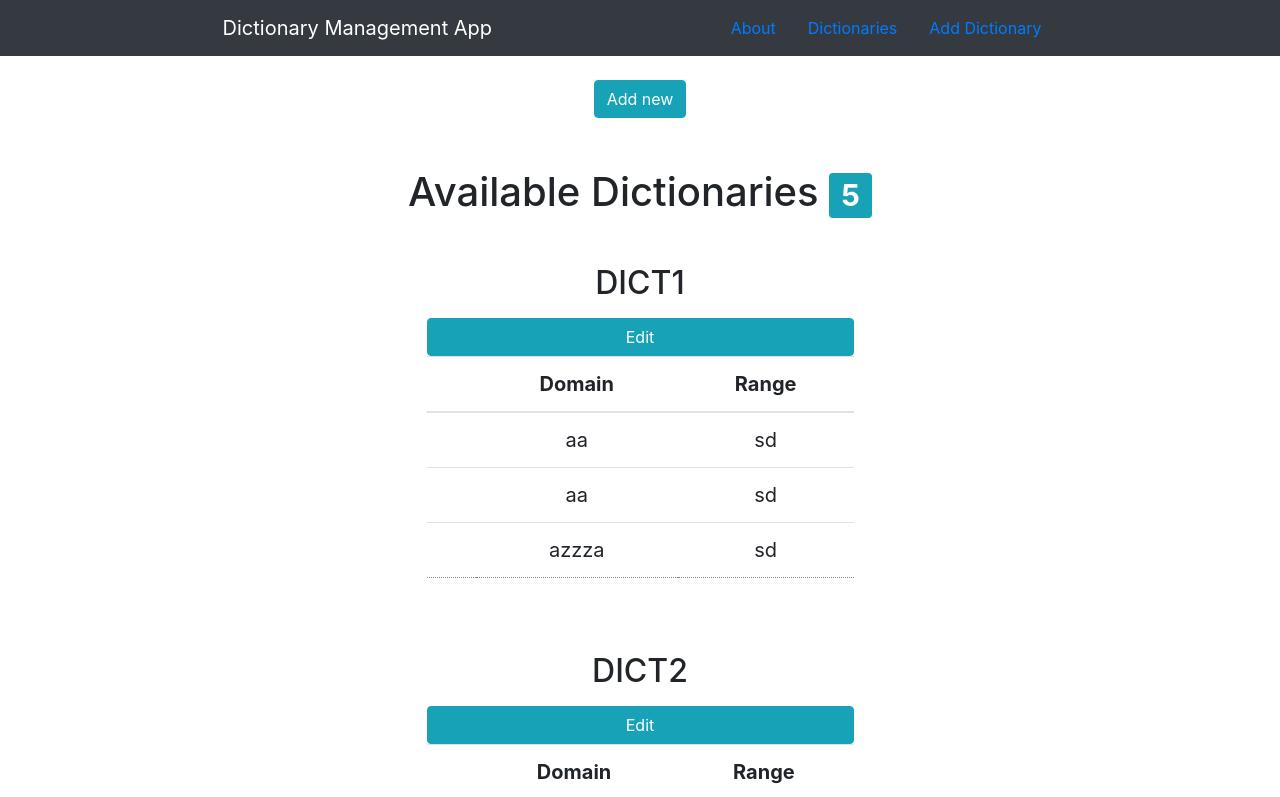
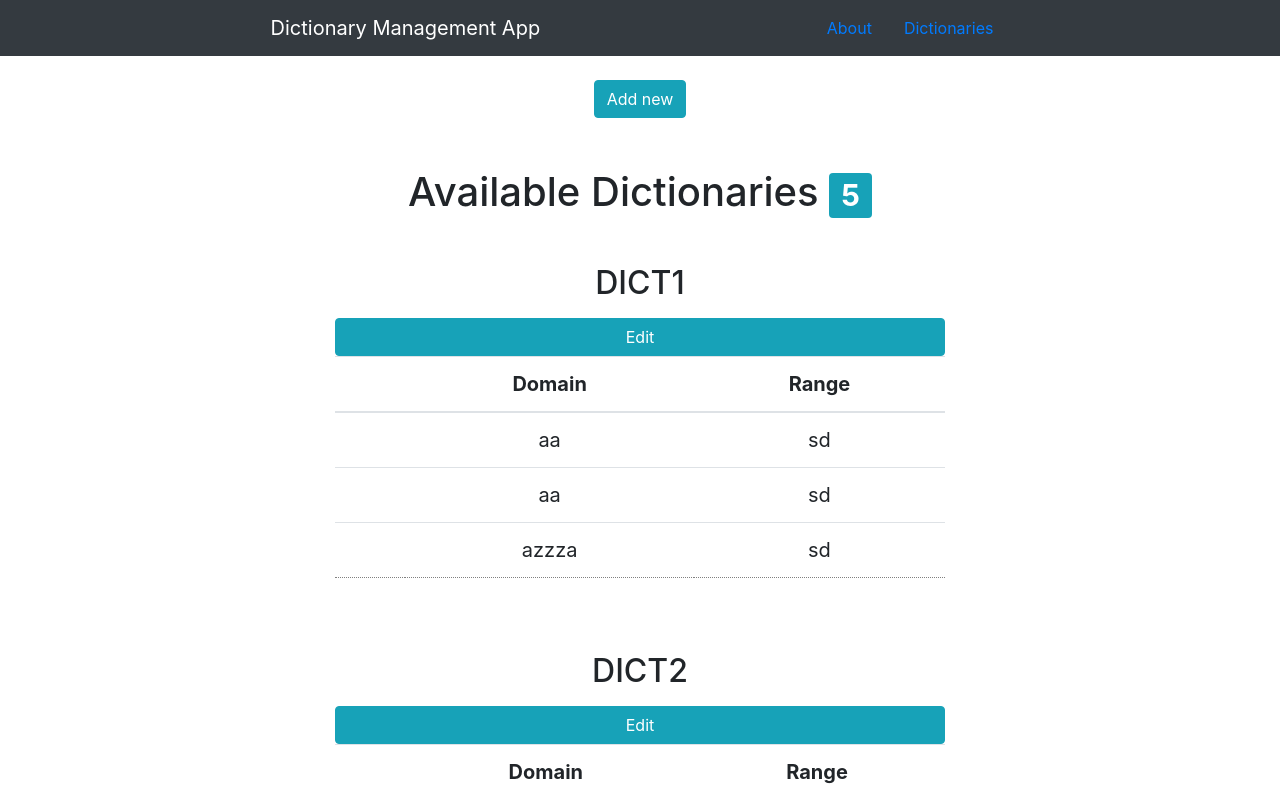
Before and after one commit to Doszka813/dictionary-management-app-reactJS, a React app: page /dictionaries in a window 1280 px wide. Shown: the top 797 px of the page. Built offline with nearby package versions, Linux system fonts and the light colour scheme.

Commit message:
view toggle list/create pt2 finish create fix

```diff
--- a/src/app/App.js
+++ b/src/app/App.js
@@ -131,7 +131,7 @@ class App extends Component {
       <Button color="info" onClick={this.toggleView}>{this.state.isCreateMode ? 'End' : 'Add new'}</Button>
 
       { this.state.isCreateMode
-        ? <DictionaryCreator addDictionary={this.addDictionary} />
+        ? <DictionaryCreator toggleView={this.toggleView} addDictionary={this.addDictionary} />
         : <DictionariesList dictionaries={this.state.dictionaries} />
       }
       </div>
--- a/src/app/components/About.js
+++ b/src/app/components/About.js
@@ -7,7 +7,7 @@ class About extends Component {
     return (
       <div className="About">
         <h1>Welcome to the Dictionary Management App</h1>
-        <h3>You can <Link to="/addDictionary">add</Link> a new dictionary or review <Link to="/dictionaries">existing ones</Link>.</h3>
+        <h3>You can a new dictionary or review <Link to="/dictionaries">existing ones</Link>.</h3>
       </div>
     );
   }
--- a/src/app/components/Dictionary.js
+++ b/src/app/components/Dictionary.js
@@ -1,16 +1,29 @@
-import React from 'react';
+import React, { Component } from 'react';
 import { Link } from "react-router-dom";
 import { Button, NavItem, NavLink, Table } from 'reactstrap';
 import Pair from './Pair';
 import '../../css/style.css';
 
-const Dictionary = (props) => {
-  const { dictionary } = props;
+class Dictionary extends Component {
+  constructor(){
+    super();
+    this.state = {
+      id: null
+    }
+  }
 
+  // componentDidMount() {
+  //   let id = this.props.dictionary.match.params.id;
+  //   this.setState({
+  //     id: id
+  //   })
+  // }
+
+  render() {
     return (
       <NavItem className="dictionary">
-      <NavLink><h2>{dictionary.name}</h2></NavLink>
-      <Button color="info">Edit</Button>
+        <NavLink><h2>{this.props.dictionary.name}</h2></NavLink>
+        <Link to={`/dictionary/${this.props.dictionary.id}`}><Button color="info">Edit</Button></Link>
 
         <Table>
           <thead>
@@ -22,7 +35,7 @@ const Dictionary = (props) => {
           </thead>
           <tbody>
 
-        {dictionary && dictionary.pairs.map((pair, index) => {
+          {this.props.dictionary && this.props.dictionary.pairs.map((pair, index) => {
             return <Pair key = {index} pair={pair}/>
           })}
 
@@ -31,5 +44,6 @@ const Dictionary = (props) => {
       </NavItem>
     )
   }
+}
 
 export default Dictionary;
--- a/src/app/components/DictionaryCreator.js
+++ b/src/app/components/DictionaryCreator.js
@@ -70,9 +70,7 @@ class DictionaryCreator extends Component {
   submit = () => {
     let dictionary = {...this.state.newDictionary};
     this.props.addDictionary(dictionary);
-    this.setState({
-      isNameAdded: !isNameAdded
-    });
+    this.props.toggleView();
   };
 
   render() {
@@ -110,7 +108,7 @@ class DictionaryCreator extends Component {
 
     if(this.state.newDictionary.pairs.length > 0 ) {
       preview =
-        <div>
+        <div className="preview">
         <Table>
           <thead>
             <tr>
--- a/src/app/components/Navigation.js
+++ b/src/app/components/Navigation.js
@@ -26,11 +26,6 @@ const Navigation = () => {
                 tag={RRNavLink}
                 to="/dictionaries">Dictionaries</NavLink>
             </NavItem>
-            <NavItem>
-              <NavLink className="nav-link-gdc"
-                tag={RRNavLink}
-                to="/addDictionary/">Add Dictionary</NavLink>
-            </NavItem>
           </Nav>
         </Navbar>
       </div>
--- a/src/css/style.css
+++ b/src/css/style.css
@@ -9,11 +9,11 @@
 }
 .container {
   padding: 20px;
-  width: 40%
+  width: 100%
 }
 
 .dictionary {
-  width: 70%;
+  width: 100%;
   margin-bottom: 50px;
 }
 
@@ -56,3 +56,7 @@ a {
   text-decoration: none;
   cursor: pointer;
 }
+
+.preview {
+  margin-top: 20px
+}
--- a/src/index.js
+++ b/src/index.js
@@ -6,6 +6,7 @@ import { BrowserRouter, Route } from 'react-router-dom';
 
 import DictionariesList from './app/components/DictionariesList';
 import DictionaryCreator from './app/components/DictionaryCreator';
+import Dictionary from './app/components/Dictionary';
 import About from './app/components/About';
 import Navigation from './app/components/Navigation';
 
@@ -15,6 +16,7 @@ ReactDOM.render(
       <Navigation />
       <Route exact path="/" component={About}></Route>
       <Route path="/dictionaries" component={App}></Route>
+      <Route path="/dictionary/:id" component={Dictionary}></Route>
       <Route path="/addDictionary" component={DictionaryCreator}></Route>
     </div>
   </BrowserRouter>,
```
Lines whose indentation alone changed are shown as unchanged.
